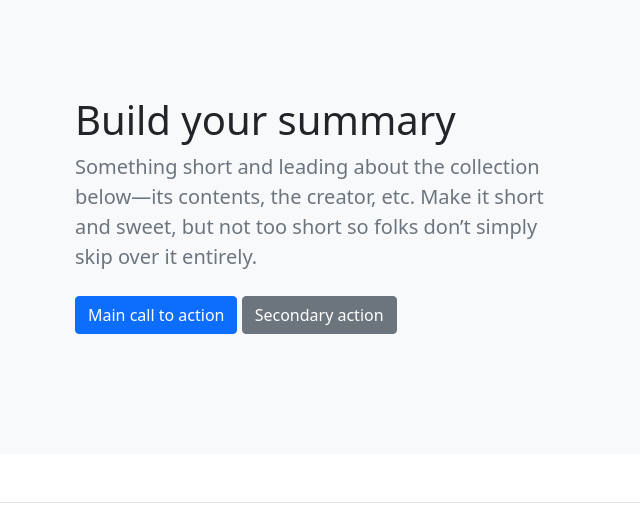
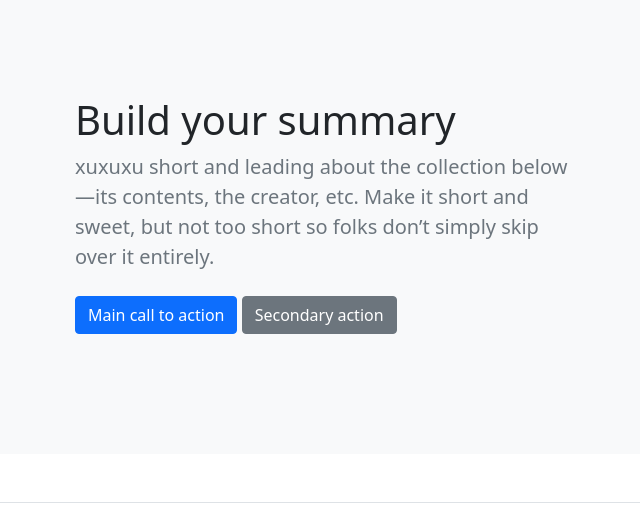
Before and after one commit to sys-river-ai/riverai, a Flask app: page / in a window 1280 px wide. Shown: the part 113-625 px from the top of the page, without its empty margins (316-956 px from the left). Run offline with Flask 2, Linux system fonts and the light colour scheme.

```diff
--- a/src/packriver/templates/index.html
+++ b/src/packriver/templates/index.html
@@ -12,7 +12,7 @@ Startseite
 
       <div class="col-lg-6 col-md-8 mx-auto">
         <h1 class="fw-light">Build your summary</h1>
-        <p class="lead text-muted">Something short and leading about the collection below—its contents, the creator,
+        <p class="lead text-muted">xuxuxu short and leading about the collection below—its contents, the creator,
           etc. Make it short and sweet, but not too short so folks don’t simply skip over it entirely.</p>
         <p>
           <a href="#" class="btn btn-primary my-2">Main call to action</a>
```
